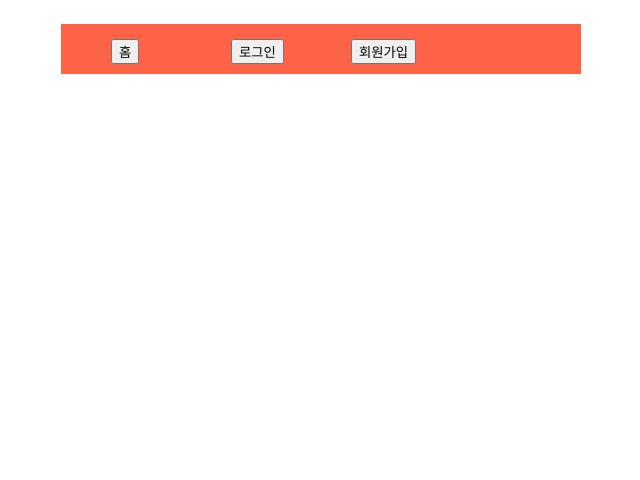
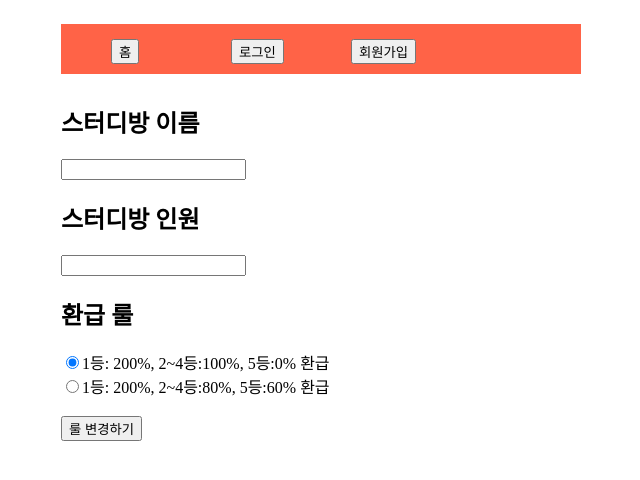
Before and after one commit to GotGong/GotGongFrontEnd, a React (Create React App) app: page /rule in a window 1280 px wide. Before the commit this address had no page. Shown: the top 480 px of the page, without its empty margins (319-959 px from the left). Built offline with nearby package versions, Linux system fonts and the light colour scheme.

Commit message:
[FEAT] #6 roomCodeEnter API, changeRoomnameAPI, RoomRulePage 추가

```diff
--- /dev/null
+++ b/src/API/changeRoomnameAPI.js
@@ -0,0 +1,19 @@
+import axios from "axios";
+
+const changeRoomnameAPI = async (token, room_id, title) => {
+    await axios.patch("http://localhost:8000/room/", {
+        title: title,
+    },{
+        headers: {
+            Authorization: `Token ${token} ${room_id}`
+          }
+    })
+    .then(function (response) {
+        console.log(response);
+    })
+    .catch(function (error) {
+        console.log(error);
+    });
+};
+
+export default changeRoomnameAPI;
--- a/src/API/makeRoomAPI.js
+++ b/src/API/makeRoomAPI.js
@@ -16,6 +16,7 @@ const makeRoomAPI = async (title, targetTime, startTime,
   })
   .then((response) => {
     token = response.data.Token;
+    console.log(response);
   })
   .catch(function (error) {
     console.log(error);
--- a/src/API/roomCodeEnterAPI.js
+++ b/src/API/roomCodeEnterAPI.js
@@ -0,0 +1,15 @@
+import axios from "axios";
+
+const roomCodeEnterAPI = async(room_code,token) => {
+    await axios.post("http://localhost:8000/",  {
+        room_code: room_code,
+    })
+    .then((response) => {
+        token  =  response.data.Token;
+    })
+    .catch(function(error){
+        console.log(error);
+    });
+}
+
+export default roomCodeEnterAPI;
--- a/src/API/signInAPI.js
+++ b/src/API/signInAPI.js
@@ -4,7 +4,7 @@ import axios from "axios";
 // error 시, token = '', 성공 시, token = 'Token 값'
 const signInAPI = async (userid, password) => {
   let token = ''
-  await axios.post("http://localhost:8000/user/", {
+  await axios.post("http://localhost:8000/user/signin/", {
     userid: userid,
     password: password,
   })
--- a/src/Page/RoomCodeEnterPage.js
+++ b/src/Page/RoomCodeEnterPage.js
@@ -1,14 +1,18 @@
 import React ,{useState} from 'react';
+import { useNavigate } from 'react-router-dom';
 import roomCodeEnterAPI from '../API/roomCodeEnterAPI';
 
-function RoomCodeEnterPage() {
-    const [roomCode,setRoomCode] = useState('')
+function RoomCodeEnterPage({token, setToken}) {
+    const [room_code,setRoom_code] = useState('')
+    const navigate = useNavigate()
+
     const codeEnter = () =>  {
-        roomCodeEnterAPI(roomCode)
+        roomCodeEnterAPI(room_code)
         .then((response)=> {
             if (response  !== ''){
-                //setToken(response);
-                //페이지 이동
+                setToken(response);
+                setRoom_code('');
+                navigate('/myrooms')
             }
             else{
                 alert('해당 코드가 존재하지 않습니다.');
@@ -26,7 +30,7 @@ function RoomCodeEnterPage() {
                     name="roomcode"
                     type="text"
                     placeholder="참여코드"
-                    value={roomCode}
+                    value={room_code}
 
                     />
                     <button onChange={codeEnter}>
--- /dev/null
+++ b/src/Page/RoomMainPage.js
@@ -0,0 +1,11 @@
+import React from "react";
+
+const RoomMainPage = () => {
+  return (
+    <div>
+      <h1>RoomMainPage</h1>
+    </div>
+  );
+};
+
+export default RoomMainPage;
--- /dev/null
+++ b/src/Page/RoomRulePage.js
@@ -0,0 +1,64 @@
+import React, { useState } from "react";
+import changeRoomnameAPI from "../API/changeRoomnameAPI";
+
+const RoomRulePage = (token, room_id) => {
+  const [title, setTitle] = useState("");
+  const roomnameHandler = (e) => {
+    setTitle(e.target.value);
+  };
+
+  const changeRoomname = () => {
+    changeRoomnameAPI(title, room_id, token)
+      .then(() => {
+        setTitle("");
+        alert("방 이름 변경 성공");
+      })
+      .catch(function (error) {
+        console.log(error);
+        alert("방 이름 변경 실패");
+      });
+  };
+
+  const [R1, setR1] = useState("");
+  const changeR1 = (e) => {
+    setR1(e.target.value);
+  };
+
+  return (
+    <div className="PageContainer">
+      <div>
+        <h2>스터디방 이름 </h2>
+        <input
+          name="title"
+          type="text"
+          placeholder={title}
+          onChange={roomnameHandler}
+        />
+      </div>
+      <div>
+        <h2>스터디방 인원</h2>
+        <input />
+      </div>
+      <div>
+        <h2>환급 룰</h2>
+        <label>
+          <input type="radio" value="1" onChange={changeR1} checked />
+          1등: 200%, 2~4등:100%, 5등:0% 환급
+        </label>
+        <br></br>
+        <label>
+          <input type="radio" value="2" onChange={changeR1} />
+          1등: 200%, 2~4등:80%, 5등:60% 환급
+        </label>
+      </div>
+      <br></br>
+      <div>
+        <button className="changeRoomname" onClick={changeRoomname}>
+          룰 변경하기
+        </button>
+      </div>
+    </div>
+  );
+};
+
+export default RoomRulePage;
--- a/src/Router.js
+++ b/src/Router.js
@@ -4,21 +4,42 @@ import SignInPage from "./Page/SignInPage";
 import SignUpPage from "./Page/SignUpPage";
 import SettingPage from "./Page/SettingPage";
 import RoomHomePage from "./Page/RoomHomePage";
-import MakeRoomPage from  "./Page/MakeRoomPage";
+import MakeRoomPage from "./Page/MakeRoomPage";
 import RoomCodeEnterPage from "./Page/RoomCodeEnterPage";
 import RoomEnterPage from "./Page/RoomEnterPage";
+import RoomRulePage from "./Page/RoomRulePage";
+import RoomMainPage from "./Page/RoomMainPage";
 
-const Router = ({token, setToken}) => {
-
+const Router = ({ token, setToken }) => {
   return (
     <Routes>
-      <Route path="/" element={<SignInPage token={token} setToken={setToken}/>}/>
-      <Route path="/signup" element={<SignUpPage setToken={setToken}/>}/>
-      <Route path="/setting" element={<SettingPage token={token} setToken={setToken}/>}/>
-      <Route path="/room" element={<RoomHomePage setToken={setToken}/>}/>
-      <Route path="/mkroom" element={<MakeRoomPage setToken={setToken}/>}/>
-      <Route path="/enterbycode" element={<RoomCodeEnterPage token={token} setToken={setToken}/>}/>
-      <Route path="/enter" element={<RoomEnterPage token={token} setToken={setToken}/>}/>
+      <Route
+        path="/"
+        element={<SignInPage token={token} setToken={setToken} />}
+      />
+      <Route path="/signup" element={<SignUpPage setToken={setToken} />} />
+      <Route
+        path="/setting"
+        element={<SettingPage token={token} setToken={setToken} />}
+      />
+      <Route path="/room" element={<RoomHomePage setToken={setToken} />} />
+      <Route path="/mkroom" element={<MakeRoomPage setToken={setToken} />} />
+      <Route
+        path="/enterbycode"
+        element={<RoomCodeEnterPage token={token} setToken={setToken} />}
+      />
+      <Route
+        path="/enter"
+        element={<RoomEnterPage token={token} setToken={setToken} />}
+      />
+      <Route
+        path="/rule"
+        element={<RoomRulePage token={token} setToken={setToken} />}
+      />
+      <Route
+        path="/myrooms"
+        element={<RoomMainPage token={token} setToken={setToken} />}
+      />
     </Routes>
   );
 };
```
Also changed, not shown: src/API/myRoomListAPI.js (added, +18 -0 lines), src/API/roomEnterAPI.js (added, +21 -0 lines).
